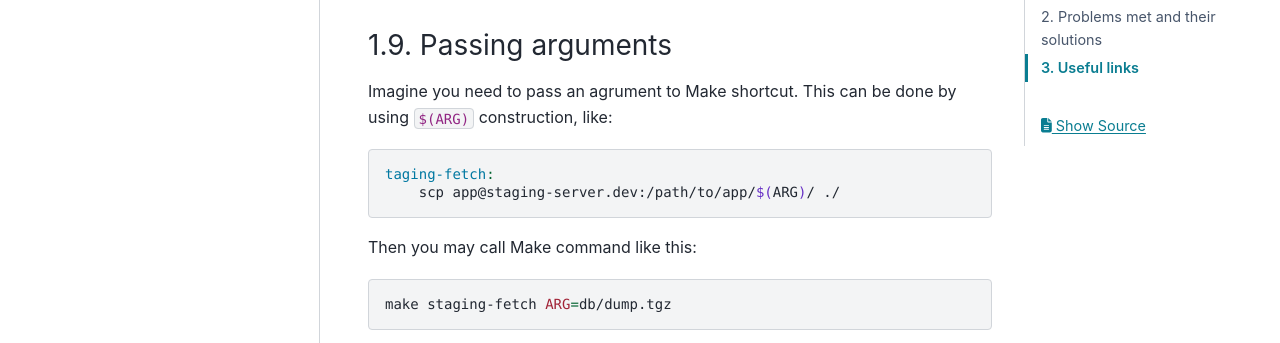
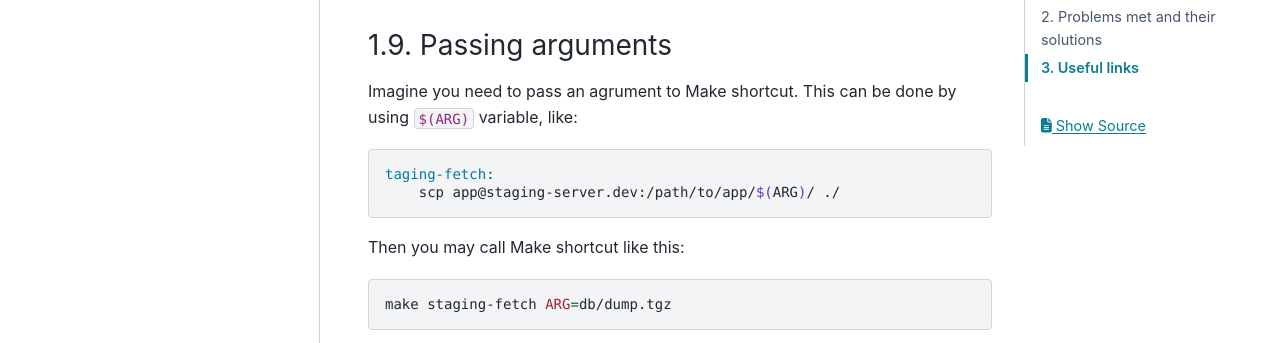
Before and after one commit to n8creator/cheats, a Sphinx documentation site: the page built from source/makefile.md, in a window 1280 px wide and 1400 px high, scrolled down 2922 px. Shown: the part 153-496 px from the top of the window. Built offline with Sphinx 7.4.7 and the PyData theme 0.15.4, drawn with Linux system fonts in a browser that asks for light colours; some of the changed text lies outside the part shown.

````diff
--- a/source/makefile.md
+++ b/source/makefile.md
@@ -122,14 +122,14 @@ staging-deploy:
 
 ### 1.9. Passing arguments
 
-Imagine you need to pass an agrument to Make shortcut. This can be done by using `$(ARG)` construction, like:
+Imagine you need to pass an agrument to Make shortcut. This can be done by using `$(ARG)` variable, like:
 
 ```makefile
 taging-fetch:
     scp app@staging-server.dev:/path/to/app/$(ARG)/ ./
 ```
 
-Then you may call Make command like this:
+Then you may call Make shortcut like this:
 
 ```sh
 make staging-fetch ARG=db/dump.tgz
````
Also changed, not shown: other parts of source/makefile.md (+1 -1 lines), README.md (+14 -1 lines).
